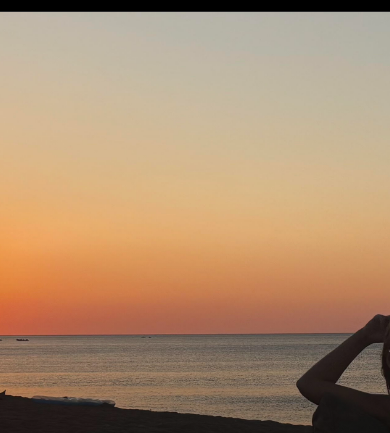
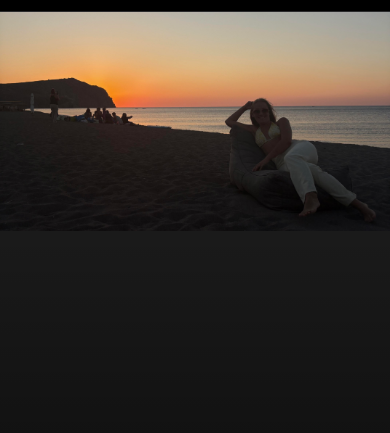
Before and after one commit to janolkaa/portfolio, a plain HTML site: page index.html in a window 390 px wide. Shown: the part 65-498 px from the top of the page. Drawn offline with Linux system fonts and the light colour scheme.

Commit message:
Update style.css

```diff
--- a/style.css
+++ b/style.css
@@ -1,3 +1,4 @@
+
 :root {
   --cierna: #000;
   --tmava: #0e0e0f;
@@ -33,7 +34,7 @@ a {
   color: var(--akcent);
 }
 
-:focus-visible {
+*:focus-visible {
   outline: 3px solid var(--akcent);
   outline-offset: 3px;
 }
@@ -45,7 +46,8 @@ h1, h2, h3 {
   margin: 0;
 }
 
-/* ---------- Hlavička ---------- */
+
+
 .hlavicka {
   position: sticky;
   top: 0;
@@ -102,7 +104,8 @@ h1, h2, h3 {
   background: var(--text);
 }
 
-/* ---------- Úvod ---------- */
+
+
 .hero {
   min-height: 88vh;
   display: flex;
@@ -142,11 +145,18 @@ h1, h2, h3 {
 }
 
 @keyframes nabeh {
-  from { opacity: 0; transform: translateY(1.5rem); }
-  to { opacity: 1; transform: none; }
+  from {
+    opacity: 0;
+    transform: translateY(1.5rem);
+  }
+  to {
+    opacity: 1;
+    transform: none;
+  }
 }
 
-/* ---------- Tlačidlá ---------- */
+
+
 .tlacidlo {
   display: inline-block;
   padding: 0.85rem 1.9rem;
@@ -178,7 +188,8 @@ h1, h2, h3 {
   color: #000;
 }
 
-/* ---------- Sekcie ---------- */
+
+
 .sekcia {
   padding: 6rem 0;
 }
@@ -257,7 +268,7 @@ h1, h2, h3 {
   color: var(--akcent);
 }
 
-/* ---------- Výzva ---------- */
+
 .vyzva {
   text-align: center;
   padding: 7rem 1.5rem;
@@ -270,7 +281,8 @@ h1, h2, h3 {
   margin-bottom: 2rem;
 }
 
-/* ---------- Kontakt ---------- */
+
+
 .kontakt-mriezka {
   display: grid;
   grid-template-columns: 1fr 1.2fr;
@@ -367,7 +379,8 @@ textarea {
   font-weight: 700;
 }
 
-/* ---------- Pätička ---------- */
+
+
 .pata {
   max-width: 72rem;
   margin: 0 auto;
@@ -391,7 +404,8 @@ textarea {
   color: var(--akcent);
 }
 
-/* ---------- Mobilná verzia: vždy úplne na konci ---------- */
+
+
 @media (max-width: 800px) {
   .menu-tlacidlo {
     display: block;
@@ -422,9 +436,16 @@ textarea {
   .hero {
     align-items: flex-end;
     padding-bottom: 3.5rem;
+
     background-image:
       linear-gradient(to top, rgba(0, 0, 0, 0.8), rgba(0, 0, 0, 0) 70%),
       url("foto.jpg");
+
+
+    background-size: 100% 100%, contain;
+    background-position: center, center top;
+    background-repeat: no-repeat, no-repeat;
+    background-color: #1a1a1a;
   }
 
   .sekcia {
@@ -447,7 +468,14 @@ textarea {
   }
 }
 
+
+
 @media (prefers-reduced-motion: reduce) {
-  html { scroll-behavior: auto; }
-  .hero-text { animation: none; }
+  html {
+    scroll-behavior: auto;
+  }
+
+  .hero-text {
+    animation: none;
+  }
 }
```
